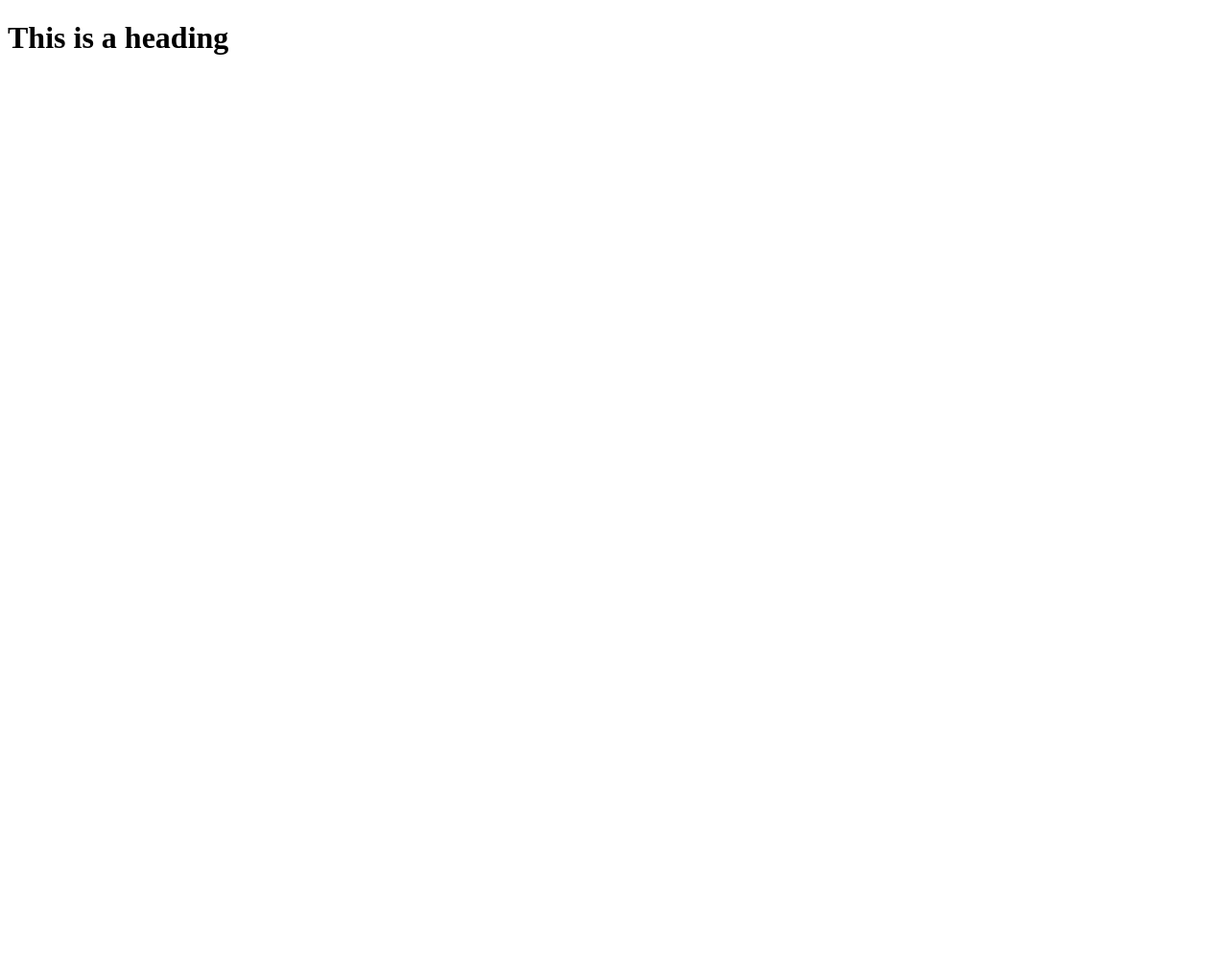
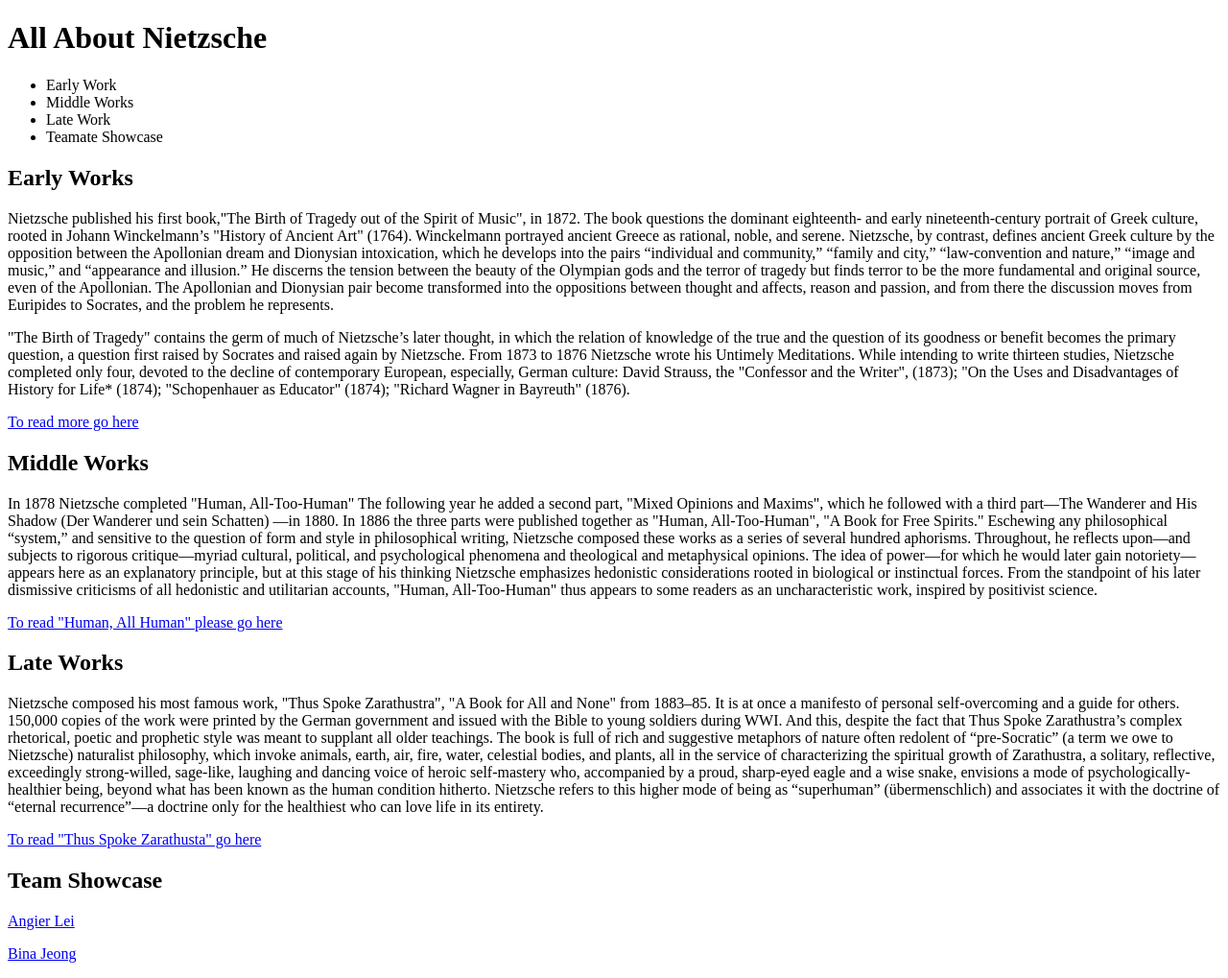
Before and after one commit to raniazaki-cell/web, a plain HTML site: page talk.html in a window 1280 px wide. Shown: the whole page at 96% size. Before the commit the page ends 800 px from the top, so only its background shows below. Drawn offline with Linux system fonts and the light colour scheme.

Commit message:
Update talk.html

```diff
--- a/talk.html
+++ b/talk.html
@@ -1,6 +1,49 @@
+<! -- HW #5
+Team LIME - Andrea N. Abigial Rees-->
 <!DOCTYPE HTML>
-<html lang="en-US">
+<!-- THE DOCTYPE tells the browser what type of webpage to render, the doctype used in this website is HTML5 which is the most recent HTML. -->
+<html lang="en">
 <head>
-<h1 class="heading1"> This is a heading </h1>
-</body>
+	<title>Nietzsche</title>
+	<!-- This is the name of the page. -->
+</head>
+<body>
+		<div class="header">
+			<h1>All About Nietzsche</h1>
+		</div>
+	</header>
+<nav>
+ <ul>
+  <li> Early Work</li>
+  <li> Middle Works</li>
+  <li> Late Work </li>
+  <li> Teamate Showcase </li>
+ </ul>
+</nav>
+		<div class="main">
+			<h2>Early Works</h2>
+			<p> Nietzsche published his first book,"The Birth of Tragedy out of the Spirit of Music", in 1872. The book questions the dominant eighteenth- and early nineteenth-century portrait of Greek culture, rooted in Johann Winckelmann’s "History of Ancient Art" (1764). Winckelmann portrayed ancient Greece as rational, noble, and serene. Nietzsche, by contrast, defines ancient Greek culture by the opposition between the Apollonian dream and Dionysian intoxication, which he develops into the pairs “individual and community,” “family and city,” “law-convention and nature,” “image and music,” and “appearance and illusion.” He discerns the tension between the beauty of the Olympian gods and the terror of tragedy but finds terror to be the more fundamental and original source, even of the Apollonian. The Apollonian and Dionysian pair become transformed into the oppositions between thought and affects, reason and passion, and from there the discussion moves from Euripides to Socrates, and the problem he represents. <p>
+      "The Birth of Tragedy" contains the germ of much of Nietzsche’s later thought, in which the relation of knowledge of the true and the question of its goodness or benefit becomes the primary question, a question first raised by Socrates and raised again by Nietzsche. From 1873 to 1876 Nietzsche wrote his Untimely Meditations. While intending to write thirteen studies, Nietzsche completed only four, devoted to the decline of contemporary European, especially, German culture: David Strauss, the "Confessor and the Writer", (1873); "On the Uses and Disadvantages of History for Life* (1874); "Schopenhauer as Educator" (1874); "Richard Wagner in Bayreuth" (1876).
+			<p>
+			</p> <a href="https://www.gutenberg.org/files/52914/52914-h/52914-h.htm">To read more go here </a>
+			<p>
+		<section>
+		<h2>Middle Works</h2>
+		<p> In 1878 Nietzsche completed "Human, All-Too-Human" The following year he added a second part, "Mixed Opinions and Maxims", which he followed with a third part—The Wanderer and His Shadow (Der Wanderer und sein Schatten) —in 1880. In 1886 the three parts were published together as "Human, All-Too-Human", "A Book for Free Spirits." Eschewing any philosophical “system,” and sensitive to the question of form and style in philosophical writing, Nietzsche composed these works as a series of several hundred aphorisms. Throughout, he reflects upon—and subjects to rigorous critique—myriad cultural, political, and psychological phenomena and theological and metaphysical opinions. The idea of power—for which he would later gain notoriety—appears here as an explanatory principle, but at this stage of his thinking Nietzsche emphasizes hedonistic considerations rooted in biological or instinctual forces. From the standpoint of his later dismissive criticisms of all hedonistic and utilitarian accounts, "Human, All-Too-Human" thus appears to some readers as an uncharacteristic work, inspired by positivist science. <p>
+		</p> <a href= https://www.gutenberg.org/files/38145/38145-h/38145-h.htm >To read "Human, All Human" please go here</a>
+	        <p>
+		<section>
+			<h2>Late  Works</h2>
+			<p> Nietzsche composed his most famous work, "Thus Spoke Zarathustra", "A Book for All and None" from 1883–85. It is at once a manifesto of personal self-overcoming and a guide for others. 150,000 copies of the work were printed by the German government and issued with the Bible to young soldiers during WWI. And this, despite the fact that Thus Spoke Zarathustra’s complex rhetorical, poetic and prophetic style was meant to supplant all older teachings. The book is full of rich and suggestive metaphors of nature often redolent of “pre-Socratic” (a term we owe to Nietzsche) naturalist philosophy, which invoke animals, earth, air, fire, water, celestial bodies, and plants, all in the service of characterizing the spiritual growth of Zarathustra, a solitary, reflective, exceedingly strong-willed, sage-like, laughing and dancing voice of heroic self-mastery who, accompanied by a proud, sharp-eyed eagle and a wise snake, envisions a mode of psychologically-healthier being, beyond what has been known as the human condition hitherto. Nietzsche refers to this higher mode of being as “superhuman” (übermenschlich) and associates it with the doctrine of “eternal recurrence”—a doctrine only for the healthiest who can love life in its entirety.<p>
+			</p> <a href="https://www.gutenberg.org/files/52914/52914-h/52914-h.htm">To read "Thus Spoke Zarathusta" go here</a>
+			<p>
+      <section>
+	      <h2> Team Showcase</h2>
+	<p> <a href="https://angierlei.github.io/web/"> Angier Lei </a>
+			</p>
+       <p> <a href="https://binajeong.github.io/web/index.html"> Bina Jeong</a>
+			</p>
+      <section>
+      <div>
+ </body>
 </html>
```
